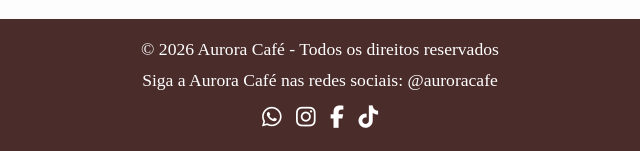
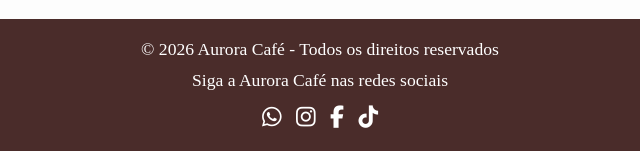
Before and after one commit to Gabriel-dev441/Aurora-Cafe-Landing-Page, a plain HTML site: page index.html in a window 1280 px wide. Shown: the part 3503-3654 px from the top of the page, 320-960 px from the left. Drawn offline with Linux system fonts and the light colour scheme.

Commit message:
index.html

```diff
--- a/index.html
+++ b/index.html
@@ -175,7 +175,7 @@
 
     <footer>
         <p>&copy; 2026 Aurora Café - Todos os direitos reservados</p>
-        <p>Siga a Aurora Café nas redes sociais: @auroracafe</p>
+        <p>Siga a Aurora Café nas redes sociais</p>
 
         <div class="footer-icons">
             <i class="fa-brands fa-whatsapp" aria-hidden="true"></i>
```
